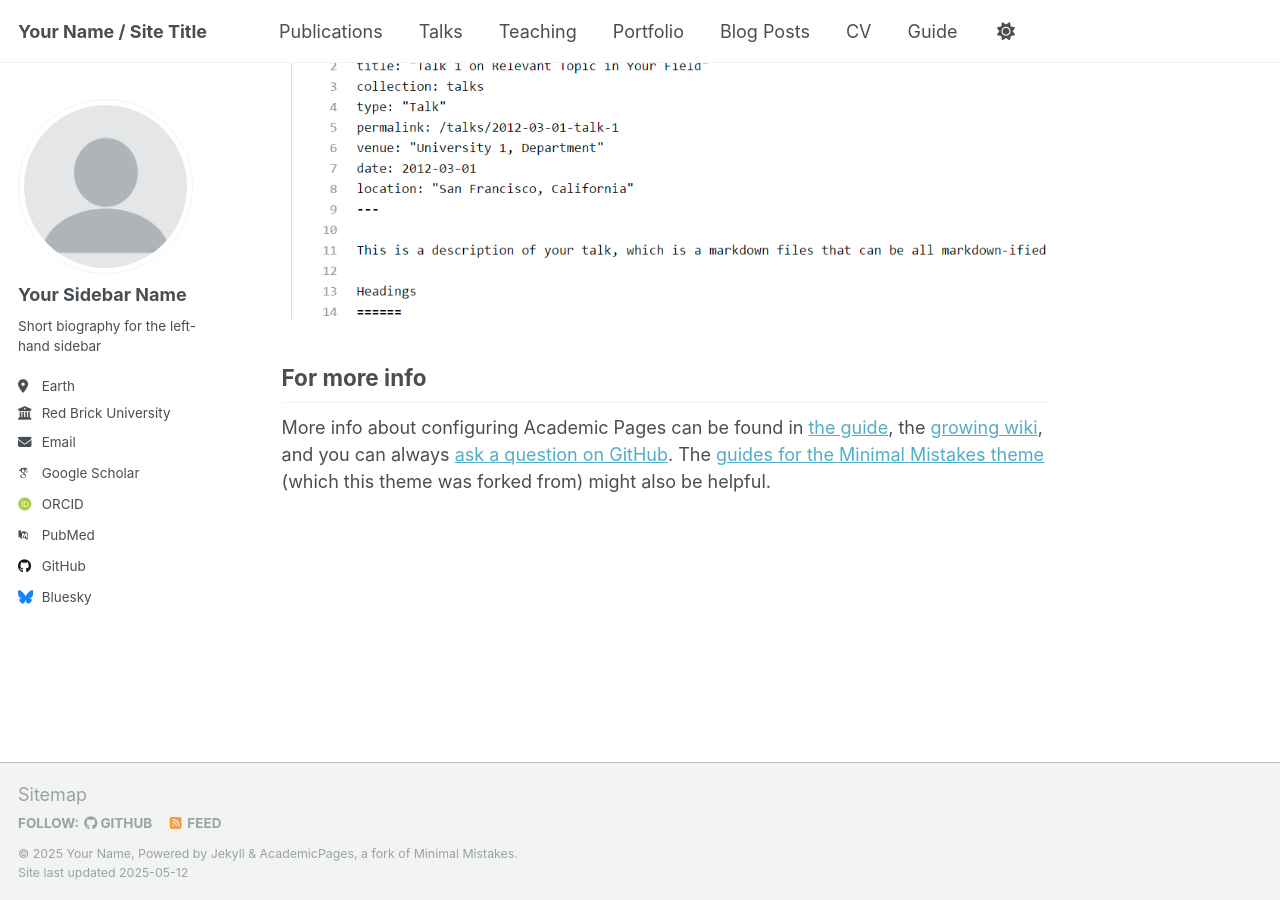
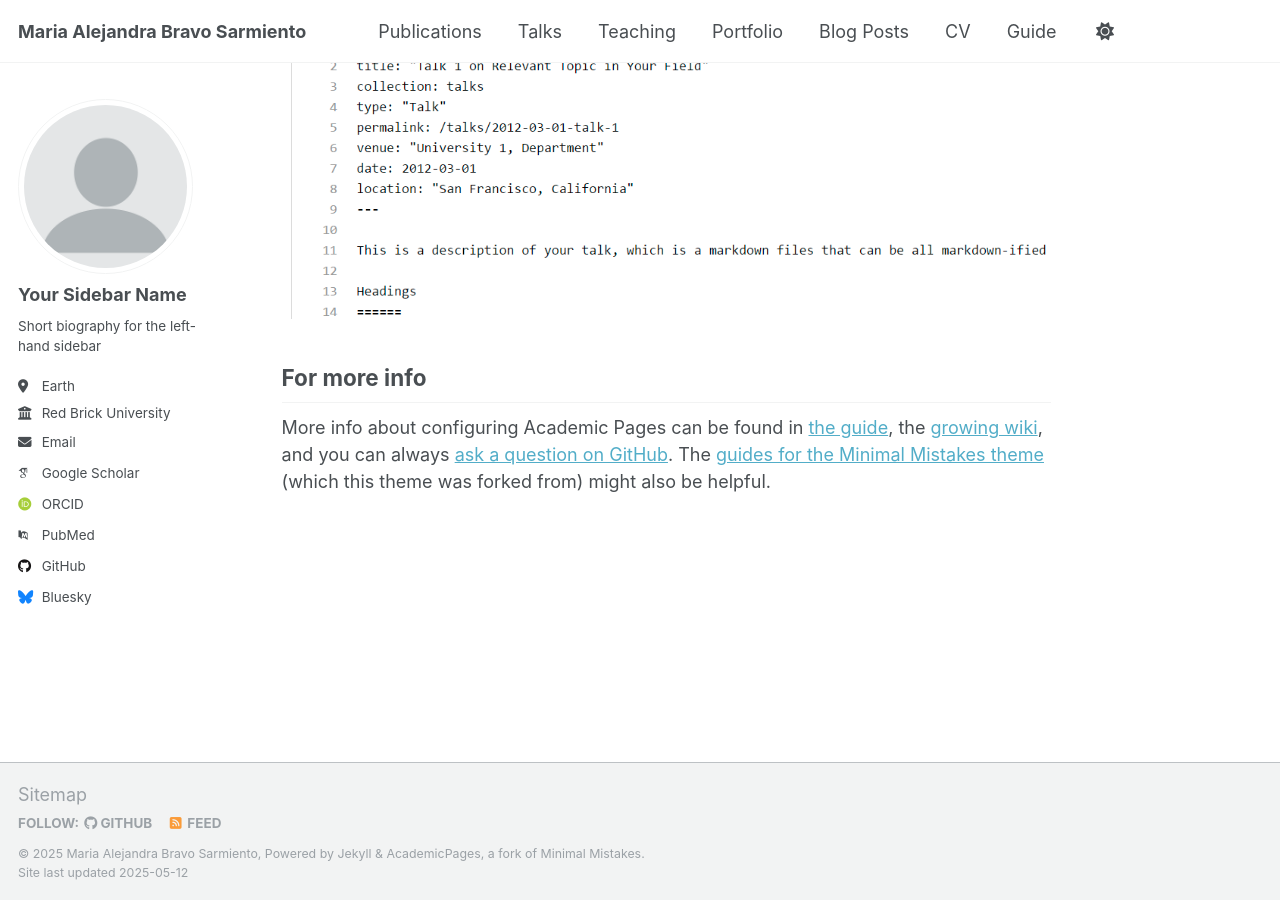
Before and after one commit to mabravo641/mabravo641.github.io, a Jekyll site: the page built from _pages/about.md, in a window 1280 px wide and 900 px high, scrolled down 2636 px. Built offline with Jekyll 4.4.1, drawn with Linux system fonts in a browser that asks for light colours; some web fonts are replaced.

Commit message:
name update

```diff
--- a/_config.yml
+++ b/_config.yml
@@ -9,13 +9,13 @@
 # Basic Site Settings
 locale                   : "en-US"
 site_theme               : "default"
-title                    : "Your Name / Site Title"
+title                    : "Maria Alejandra Bravo Sarmiento"
 title_separator          : "-"
-name                     : &name "Your Name"
-description              : &description "personal description"
-url                      : https://academicpages.github.io # the base hostname & protocol for your site e.g. "https://[your GitHub username].github.io" or if you already have some other page hosted on Github then use "https://[your GitHub username].github.io/[Your Repo Name]"
+name                     : &name "Maria Alejandra Bravo Sarmiento"
+description              : &description "Postdoc at TUM and Helmholtz Munich"
+url                      : https://mabravo641.github.io # the base hostname & protocol for your site e.g. "https://[your GitHub username].github.io" or if you already have some other page hosted on Github then use "https://[your GitHub username].github.io/[Your Repo Name]"
 baseurl                  : "" # the subpath of your site, e.g. "/blog"
-repository               : "academicpages/academicpages.github.io"
+repository               : "mabravo641/mabravo641.github.io"
 
 # Site Author - The following control what appear as part of the author content on the side bar.
 #               If a field is blank the icon and link will not appear, otherwise it will be shown.
@@ -46,7 +46,7 @@ author:
   bitbucket        : # Username - Update with your username on the site
   codepen          : # Username
   dribbble         : # Username
-  github           : "academicpages"
+  github           : "mabravo641"
   kaggle           : # Username
   stackoverflow    : # User number or user number and name (i.e., use "1" or "1/jeff-atwood")
 
```
Also changed, not shown: images/bravoma.jpg (added).
